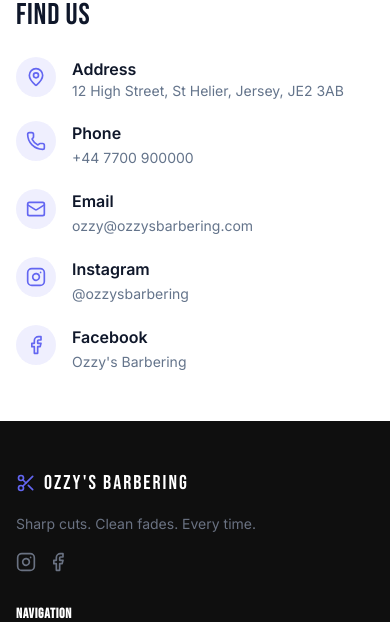
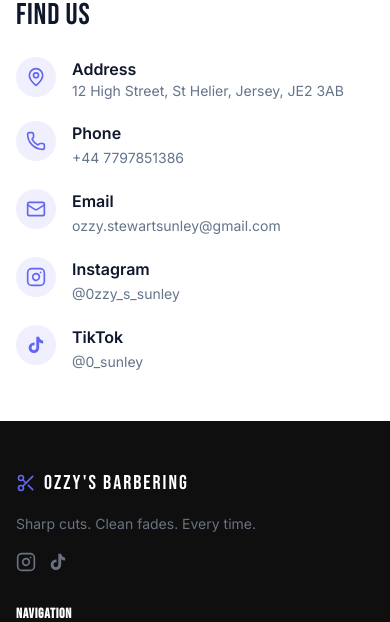
Before and after one commit to judahshellswell/ozzys-barbering, a Next.js app: page /contact in a window 390 px wide. Shown: the part 787-1409 px from the top of the page. Built offline with nearby package versions, Linux system fonts and the light colour scheme.

Commit message:
Update contact details: real phone, email, Instagram, add TikTok, remove Facebook
Co-Authored-By: Claude Sonnet 4.6 <noreply@anthropic.com>

```diff
--- a/app/contact/page.tsx
+++ b/app/contact/page.tsx
@@ -12,10 +12,10 @@ function InstagramIcon({ className }: { className?: string }) {
   );
 }
 
-function FacebookIcon({ className }: { className?: string }) {
+function TikTokIcon({ className }: { className?: string }) {
   return (
-    <svg className={className} viewBox="0 0 24 24" fill="none" stroke="currentColor" strokeWidth="2" strokeLinecap="round" strokeLinejoin="round">
-      <path d="M18 2h-3a5 5 0 0 0-5 5v3H7v4h3v8h4v-8h3l1-4h-4V7a1 1 0 0 1 1-1h3z"/>
+    <svg className={className} viewBox="0 0 24 24" fill="currentColor">
+      <path d="M19.59 6.69a4.83 4.83 0 0 1-3.77-4.25V2h-3.45v13.67a2.89 2.89 0 0 1-2.88 2.5 2.89 2.89 0 0 1-2.89-2.89 2.89 2.89 0 0 1 2.89-2.89c.28 0 .54.04.79.1V9.01a6.33 6.33 0 0 0-.79-.05 6.34 6.34 0 0 0-6.34 6.34 6.34 6.34 0 0 0 6.34 6.34 6.34 6.34 0 0 0 6.33-6.34V8.69a8.18 8.18 0 0 0 4.78 1.52V6.76a4.85 4.85 0 0 1-1.01-.07z"/>
     </svg>
   );
 }
@@ -75,18 +75,18 @@ export default function ContactPage() {
               <div>
                 <p className="font-semibold">Instagram</p>
                 <a href={businessConfig.contact.instagram} target="_blank" rel="noopener noreferrer" className="text-muted-foreground text-sm hover:text-[#6366f1] transition-colors">
-                  @ozzysbarbering
+                  @0zzy_s_sunley
                 </a>
               </div>
             </li>
             <li className="flex items-start gap-4">
               <div className="w-10 h-10 rounded-full bg-[#6366f1]/10 flex items-center justify-center shrink-0">
-                <FacebookIcon className="h-5 w-5 text-[#6366f1]" />
+                <TikTokIcon className="h-5 w-5 text-[#6366f1]" />
               </div>
               <div>
-                <p className="font-semibold">Facebook</p>
-                <a href={businessConfig.contact.facebook} target="_blank" rel="noopener noreferrer" className="text-muted-foreground text-sm hover:text-[#6366f1] transition-colors">
-                  Ozzy&apos;s Barbering
+                <p className="font-semibold">TikTok</p>
+                <a href={businessConfig.contact.tiktok} target="_blank" rel="noopener noreferrer" className="text-muted-foreground text-sm hover:text-[#6366f1] transition-colors">
+                  @0_sunley
                 </a>
               </div>
             </li>
--- a/components/layout/Footer.tsx
+++ b/components/layout/Footer.tsx
@@ -12,10 +12,10 @@ function InstagramIcon({ className }: { className?: string }) {
   );
 }
 
-function FacebookIcon({ className }: { className?: string }) {
+function TikTokIcon({ className }: { className?: string }) {
   return (
-    <svg className={className} viewBox="0 0 24 24" fill="none" stroke="currentColor" strokeWidth="2" strokeLinecap="round" strokeLinejoin="round">
-      <path d="M18 2h-3a5 5 0 0 0-5 5v3H7v4h3v8h4v-8h3l1-4h-4V7a1 1 0 0 1 1-1h3z"/>
+    <svg className={className} viewBox="0 0 24 24" fill="currentColor">
+      <path d="M19.59 6.69a4.83 4.83 0 0 1-3.77-4.25V2h-3.45v13.67a2.89 2.89 0 0 1-2.88 2.5 2.89 2.89 0 0 1-2.89-2.89 2.89 2.89 0 0 1 2.89-2.89c.28 0 .54.04.79.1V9.01a6.33 6.33 0 0 0-.79-.05 6.34 6.34 0 0 0-6.34 6.34 6.34 6.34 0 0 0 6.34 6.34 6.34 6.34 0 0 0 6.33-6.34V8.69a8.18 8.18 0 0 0 4.78 1.52V6.76a4.85 4.85 0 0 1-1.01-.07z"/>
     </svg>
   );
 }
@@ -45,12 +45,12 @@ export function Footer() {
               <InstagramIcon className="h-5 w-5" />
             </a>
             <a
-              href={businessConfig.contact.facebook}
+              href={businessConfig.contact.tiktok}
               target="_blank"
               rel="noopener noreferrer"
               className="text-gray-500 hover:text-[#6366f1] transition-colors"
             >
-              <FacebookIcon className="h-5 w-5" />
+              <TikTokIcon className="h-5 w-5" />
             </a>
           </div>
         </div>
--- a/config/business.config.ts
+++ b/config/business.config.ts
@@ -22,11 +22,11 @@ export const businessConfig = {
   },
 
   contact: {
-    phone: '+44 7700 900000',
-    email: 'ozzy@ozzysbarbering.com',
+    phone: '+44 7797851386',
+    email: 'ozzy.stewartsunley@gmail.com',
     address: '12 High Street, St Helier, Jersey, JE2 3AB',
-    instagram: 'https://instagram.com/ozzysbarbering',
-    facebook: 'https://facebook.com/ozzysbarbering',
+    instagram: 'https://www.instagram.com/0zzy_s_sunley/',
+    tiktok: 'https://www.tiktok.com/@0_sunley',
   },
 
   nav: [
```
